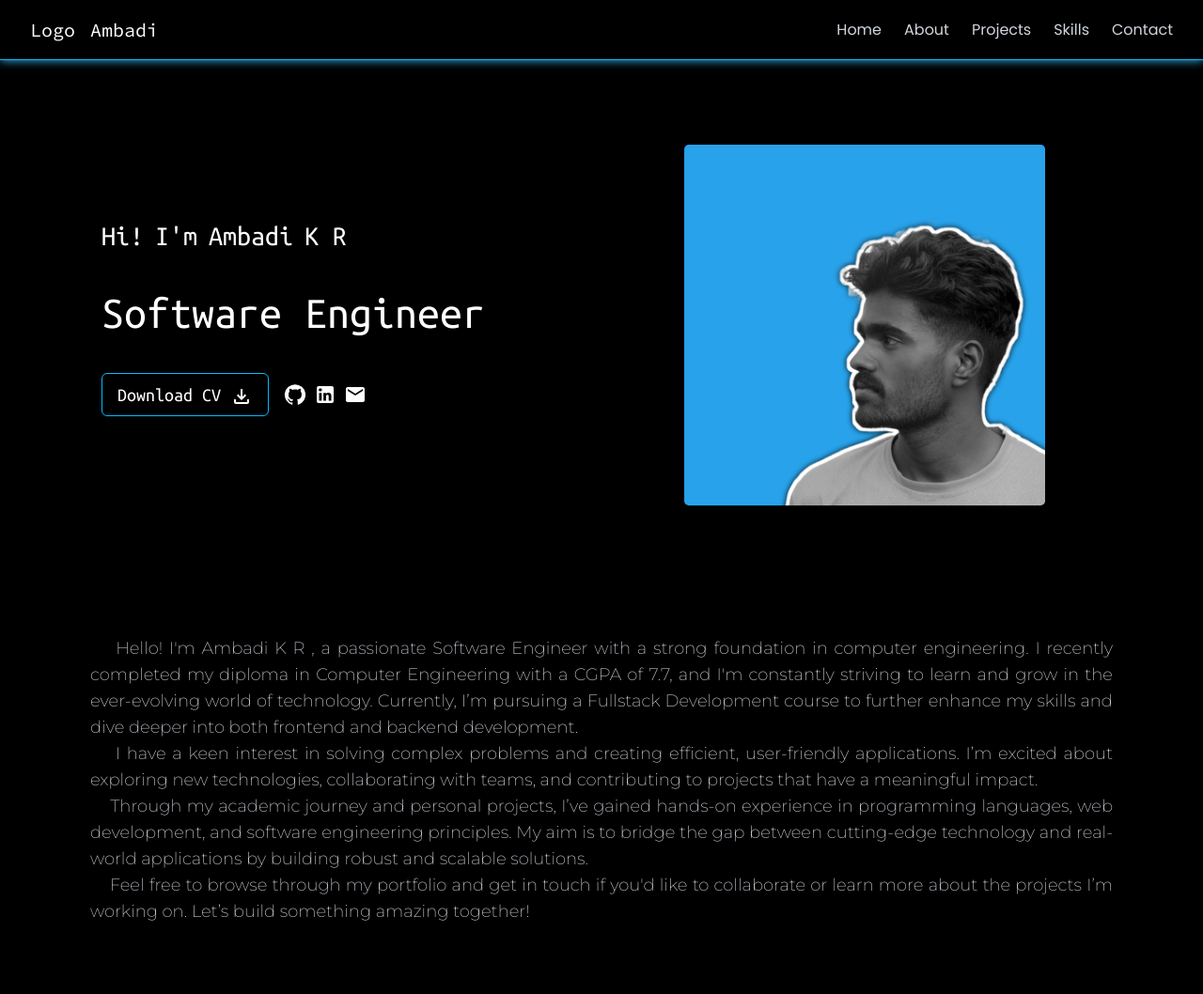
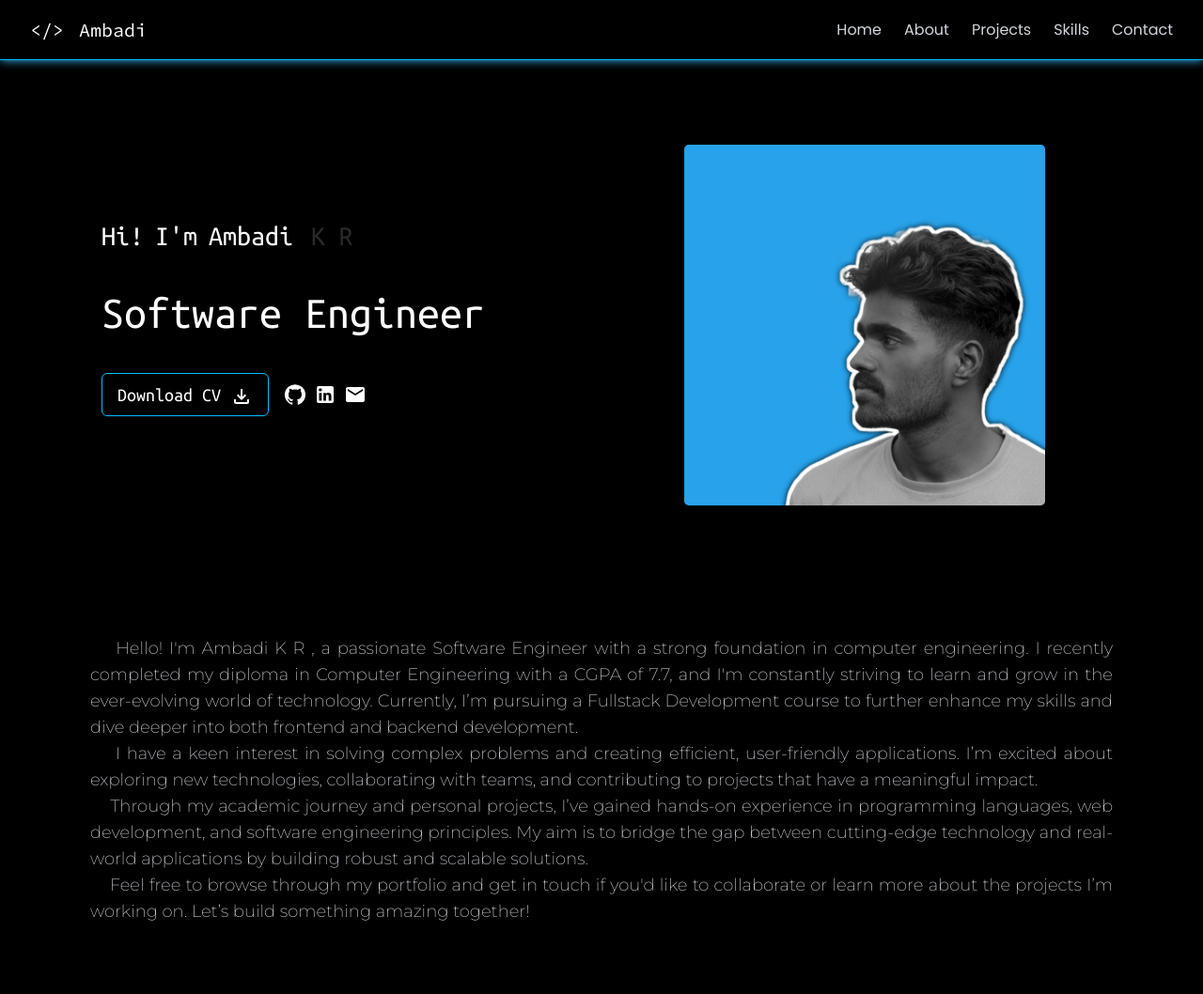
Before and after one commit to Ambadi7/portfolio, a React (Vite) app: page / in a window 1280 px wide. Shown: the top 1058 px of the page at 94% size. Built offline with nearby package versions, Linux system fonts and the light colour scheme.

Commit message:
loadingscreen-set

```diff
--- a/src/App.jsx
+++ b/src/App.jsx
@@ -1,5 +1,7 @@
+import { useState,useEffect } from "react"
 import Footer from "./components/Footer"
 import Loading_Screen from "./components/Loading_Screen"
+import MainContent from "./components/MainContent"
 import Navbar from "./components/Navbar"
 import About from "./pages/About"
 import Contact from "./pages/Contact"
@@ -10,20 +12,32 @@ import Skills from "./pages/Skills"
 
 
 function App() {
+  const [loaded,setLoaded]=useState(true)
 
+  useEffect(()=>{
+      const loadedTimer = setTimeout(()=>{
+        setLoaded(false);
+      },2600);
 
+      return () => clearTimeout(loadedTimer);
+    },[]);
   return (
     <>
 
-      {/* <div>
-        <Loading_Screen/>
-      </div> */}
-      <div className=" bg-black text-white ">
-       {/* Navbar -------------------------- */}
+      <div className=" bg-black ">
+        { loaded ? <Loading_Screen/> :<MainContent/>}
+
+      </div>
+
+
+
+
+      {/* <div className=" bg-black text-white ">
+
         <div className="">
           <Navbar/>
         </div>
-        {/* Body --------------------------- */}
+
         <div className="flex flex-col gap-6 pt-22 px-3 md:px-18 pb-6">
           <div>
             <Home/>
@@ -41,7 +55,7 @@ function App() {
             <Contact/>
           </div>
         </div>
-        {/* Footer ------------------------- */}
+
         <div className="">
           <Footer/>
         </div>
@@ -52,7 +66,7 @@ function App() {
 
 
 
-      </div>
+      </div> */}
 
     </>
   )
--- a/src/components/CodeLoading.jsx
+++ b/src/components/CodeLoading.jsx
@@ -1,12 +1,25 @@
 import React from 'react'
 
+
 const CodeLoading = () => {
+
   return (
+
     <div>
-        <svg xmlns="http://www.w3.org/2000/svg" viewBox="0 0 640 512" className="w-30 h-40 stroke-3 stroke-blue-400 text-gray-700"
-        fill="currentColor"><path d="M392.8 1.2c-17-4.9-34.7 5-39.6 22l-128 448c-4.9 17 5 34.7 22 39.6s34.7-5 39.6-22l128-448c4.9-17-5-34.7-22-39.6zm80.6 120.1c-12.5 12.5-12.5 32.8 0 45.3L562.7 256l-89.4 89.4c-12.5 12.5-12.5 32.8 0 45.3s32.8 12.5 45.3 0l112-112c12.5-12.5 12.5-32.8 0-45.3l-112-112c-12.5-12.5-32.8-12.5-45.3 0zm-306.7 0c-12.5-12.5-32.8-12.5-45.3 0l-112 112c-12.5 12.5-12.5 32.8 0 45.3l112 112c12.5 12.5 32.8 12.5 45.3 0s12.5-32.8 0-45.3L77.3 256l89.4-89.4c12.5-12.5 12.5-32.8 0-45.3z"/></svg>
 
-        <svg xmlns="http://www.w3.org/2000/svg" viewBox="0 0 384 512" className="w-30 h-40 stroke-3 stroke-blue-400 drop-shadow-[0_0_10px_rgba(0,255,255,0.7)]" fill='currentColor'><path d="M380.6 81.7c7.9 15.8 1.5 35-14.3 42.9L103.6 256 366.3 387.4c15.8 7.9 22.2 27.1 14.3 42.9s-27.1 22.2-42.9 14.3l-320-160C6.8 279.2 0 268.1 0 256s6.8-23.2 17.7-28.6l320-160c15.8-7.9 35-1.5 42.9 14.3z"/></svg>
+        <div className='flex relative justify-center items-center '>
+
+          <img src="/public/images/logo.png" className='h-30  md:h-[300px]' alt="" />
+
+
+        </div>
+        <div className='flex justify-center items-center gap-16 pt-15 pr-12'>
+            {/* <CircleIcon fontSize='large' className=' text-sky-400'/>
+            <CircleIcon fontSize='large' className=' text-sky-400'/>
+            <CircleIcon fontSize='large' className=' text-sky-400'/> */}
+        </div>
+
+
 
 
     </div>
--- a/src/components/Loading_Screen.jsx
+++ b/src/components/Loading_Screen.jsx
@@ -1,11 +1,10 @@
 import React from 'react'
-import CodeOutlinedIcon from '@mui/icons-material/CodeOutlined';
-import CodeOffOutlinedIcon from '@mui/icons-material/CodeOffOutlined';
+
 import CodeLoading from './CodeLoading';
 
 const Loading_Screen = () => {
   return (
-    <div className='bg-black h-screen w-full  text-xl'>
+    <div className='flex justify-center items-center  h-screen w-full  text-xl'>
         <div>
             <CodeLoading/>
         </div>
--- /dev/null
+++ b/src/components/MainContent.jsx
@@ -0,0 +1,52 @@
+import React from 'react'
+import Navbar from './Navbar'
+import Home from '../pages/Home'
+import About from '../pages/About'
+import Projects from '../pages/Projects'
+import Skills from '../pages/Skills'
+import Contact from '../pages/Contact'
+import Footer from './Footer'
+
+const MainContent = () => {
+  return (
+    <div>
+         <div className=" bg-black text-white ">
+       {/* Navbar -------------------------- */}
+        <div className="">
+          <Navbar/>
+        </div>
+        {/* Body --------------------------- */}
+        <div className="flex flex-col gap-6 pt-22 px-3 md:px-18 pb-6">
+          <div>
+            <Home/>
+          </div>
+          <div>
+            <About/>
+          </div>
+          <div>
+            <Projects/>
+          </div>
+          <div>
+            <Skills/>
+          </div>
+          <div>
+            <Contact/>
+          </div>
+        </div>
+        {/* Footer ------------------------- */}
+        <div className="">
+          <Footer/>
+        </div>
+
+
+
+
+
+
+
+      </div>
+    </div>
+  )
+}
+
+export default MainContent
--- a/src/components/Navbar.jsx
+++ b/src/components/Navbar.jsx
@@ -5,11 +5,12 @@ import { NavHashLink } from 'react-router-hash-link';
 import { NavLink } from 'react-router-dom';
 
 const Navbar = () => {
+  const logo = "</>"
   const [extendNavbar,setExtendNavbar] = useState(false)
   return (
     <div className={`px-10 md:px-8  backdrop-blur-[3px] border-b border-sky-400 shadow-[0_0_10px_#38bdf8]  w-full h-16  fixed top-0 left-0 right-0 z-100 flex justify-between md:items-center transition-all duration-500 ${extendNavbar ? "h-80" : "h-16 "}`}>
         <div className={`flex h-16 items-center gap-4 font-source-code-pro text-xl text-white`}>
-          <h1>Logo </h1>
+          <h1>{logo}</h1>
           <NavLink to="">Ambadi</NavLink>
         </div>
         <div className={` absolute md:static flex flex-col md:flex-row gap-6 font-poppins text-gray-300 transition-all duration-500 ${extendNavbar ? "top-18 left-[82vw]" : "top-18 left-[900px] "}`}>
```
Also changed, not shown: public/images/logo.png (added).
